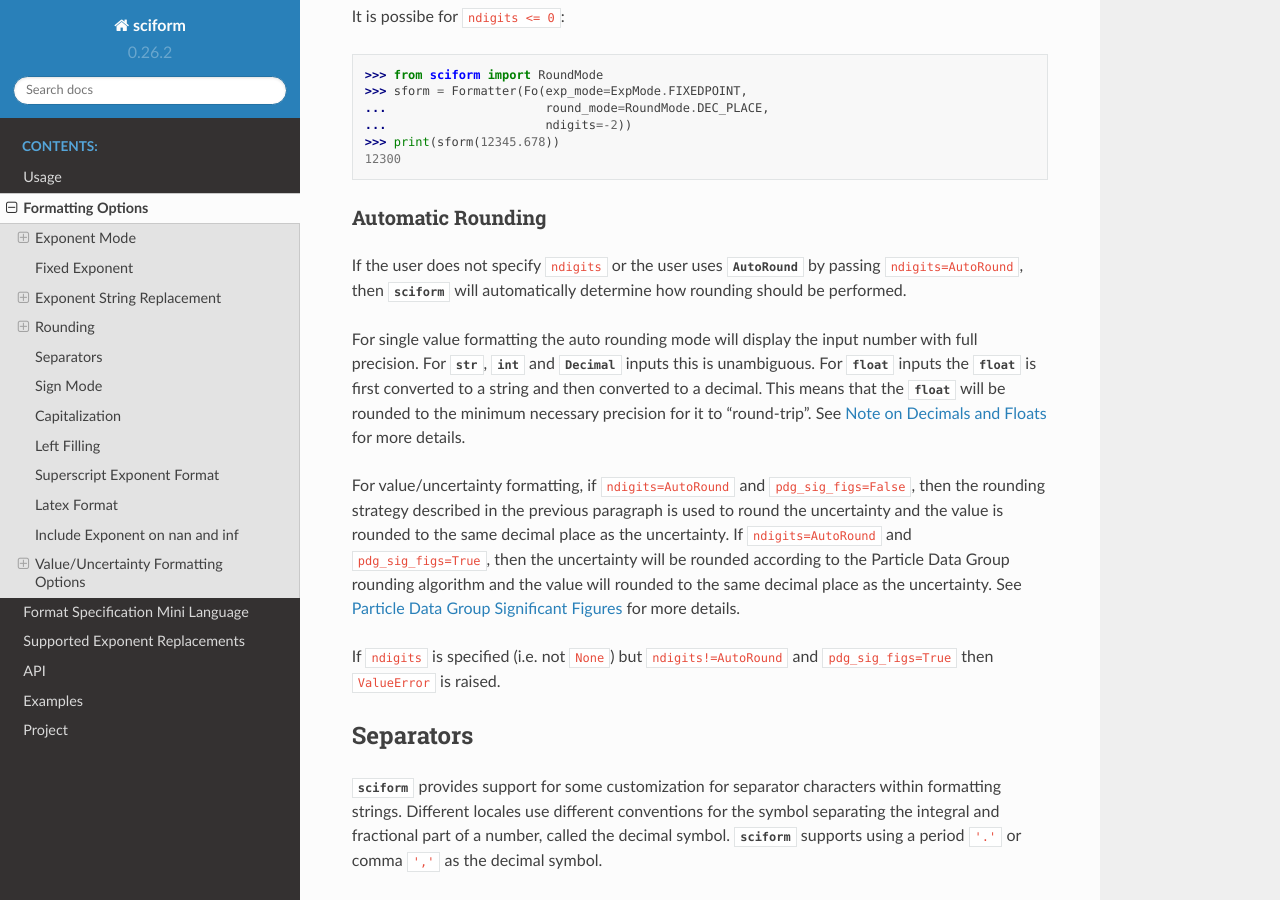
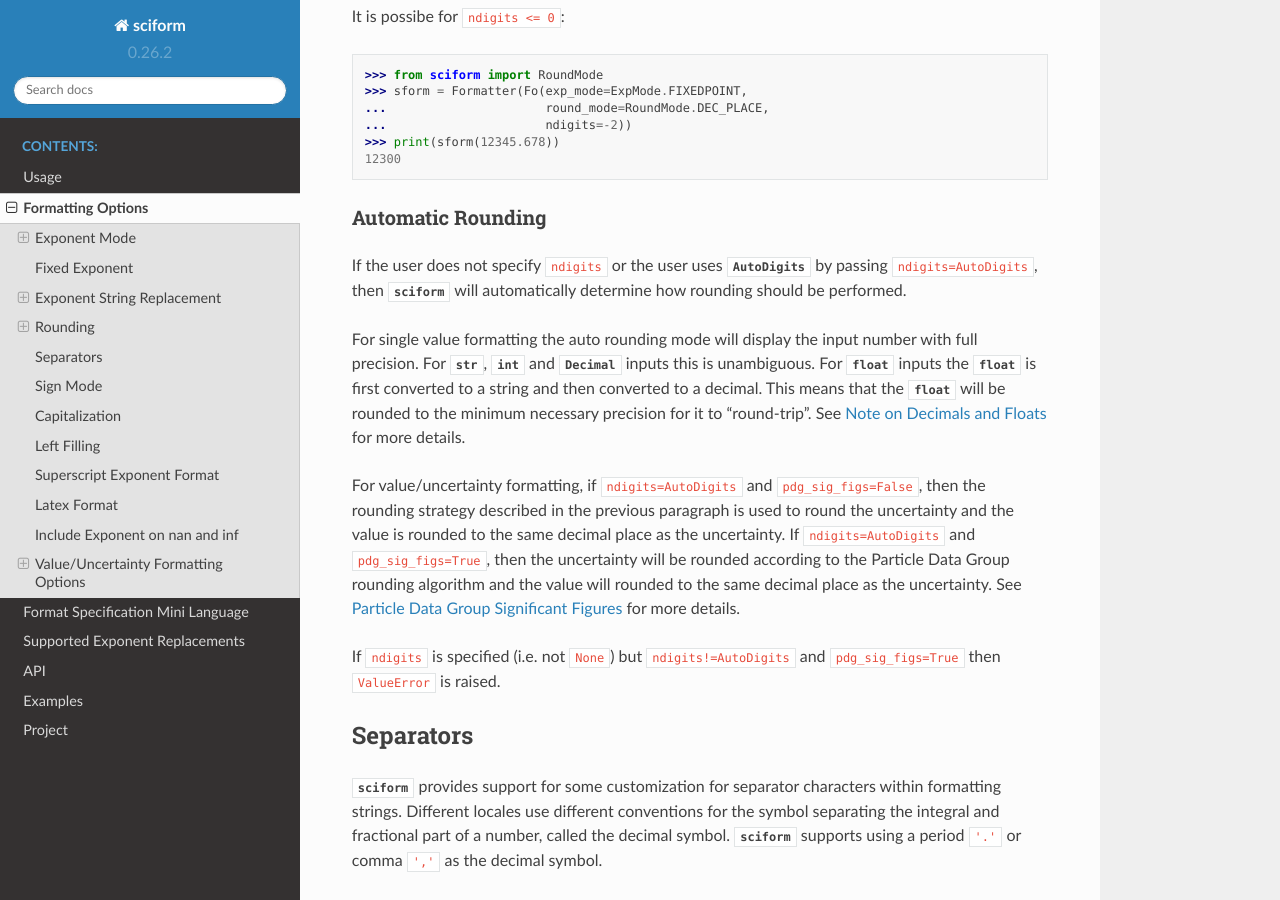
Before and after one commit to jagerber48/sciform, a Sphinx documentation site: the page built from docs/source/options.rst, in a window 1280 px wide and 900 px high, scrolled down 6339 px. Built offline with Sphinx 7.4.7 and the Read the Docs theme 2.0.0, drawn with Linux system fonts in a browser that asks for light colours; some of the changed text lies outside the part shown.

Commit message:
rename AutoRound to AutoDigits

```diff
--- a/docs/source/api.rst
+++ b/docs/source/api.rst
@@ -39,7 +39,7 @@ Auto Options
 
 .. autoclass:: AutoExpVal()
 
-.. autoclass:: AutoRound()
+.. autoclass:: AutoDigits()
 
 Global Configuration
 ====================
--- a/docs/source/options.rst
+++ b/docs/source/options.rst
@@ -295,7 +295,7 @@ If the user does not specify the number of significant digits or the
 digits place to which to round, then the decimal numbers are displayed
 with full precision.
 To explicitly request this behavior, the user may use the
-:class:`AutoRound` sentinel by passing ``ndigits=AutoRound``.
+:class:`AutoDigits` sentinel by passing ``ndigits=AutoDigits``.
 This is the default value in the global configuration.
 
 Note that surprising behavior may be observed if using :class:`float`
@@ -367,7 +367,7 @@ Automatic Rounding
 ------------------
 
 If the user does not specify ``ndigits`` or the user uses
-:class:`AutoRound` by passing ``ndigits=AutoRound``, then :mod:`sciform`
+:class:`AutoDigits` by passing ``ndigits=AutoDigits``, then :mod:`sciform`
 will automatically determine how rounding should be performed.
 
 For single value formatting the auto rounding mode will display the
@@ -380,17 +380,17 @@ This means that the :class:`float` will be rounded to the minimum
 necessary precision for it to "round-trip".
 See :ref:`dec_and_float` for more details.
 
-For value/uncertainty formatting, if ``ndigits=AutoRound`` and
+For value/uncertainty formatting, if ``ndigits=AutoDigits`` and
 ``pdg_sig_figs=False``, then the rounding strategy described in the
 previous paragraph is used to round the uncertainty and the value is
 rounded to the same decimal place as the uncertainty.
-If ``ndigits=AutoRound`` and ``pdg_sig_figs=True``, then the uncertainty
+If ``ndigits=AutoDigits`` and ``pdg_sig_figs=True``, then the uncertainty
 will be rounded according to the Particle Data Group rounding algorithm
 and the value will rounded to the same decimal place as the uncertainty.
 See :ref:`pdg_sig_figs` for more details.
 
 If ``ndigits`` is specified (i.e. not ``None``) but
-``ndigits!=AutoRound`` and ``pdg_sig_figs=True`` then ``ValueError``
+``ndigits!=AutoDigits`` and ``pdg_sig_figs=True`` then ``ValueError``
 is raised.
 
 Separators
@@ -617,11 +617,11 @@ The algorithm is as follows.
 
 :mod:`sciform` provides the ability to use this algorithm when
 formatting value/uncertainty pairs by using significant figure rounding
-mode with :class:`AutoRound` precision and the ``pdg_sig_figs`` flag.
+mode with :class:`AutoDigits` precision and the ``pdg_sig_figs`` flag.
 
->>> from sciform import AutoRound
+>>> from sciform import AutoDigits
 >>> sform = Formatter(Fo(round_mode=RoundMode.SIG_FIG,
-...                      ndigits=AutoRound,
+...                      ndigits=AutoDigits,
 ...                      pdg_sig_figs=True))
 >>> print(sform(1, 0.0123))
 1.000 +/- 0.012
@@ -631,7 +631,7 @@ mode with :class:`AutoRound` precision and the ``pdg_sig_figs`` flag.
 1.00 +/- 0.10
 
 If ``ndigits`` is specified (i.e. not ``None``) but
-``ndigits!=AutoRound`` with ``pdg_sig_figs=True`` then ``ValueError`` is
+``ndigits!=AutoDigits`` with ``pdg_sig_figs=True`` then ``ValueError`` is
 raised.
 
 Plus Minus Symbol Formatting
--- a/docs/source/usage.rst
+++ b/docs/source/usage.rst
@@ -145,7 +145,7 @@ package default settings):
 {'exp_mode': <ExpMode.FIXEDPOINT: 'fixed_point'>,
  'exp_val': <class 'sciform.modes.AutoExpVal'>,
  'round_mode': <RoundMode.SIG_FIG: 'sig_fig'>,
- 'ndigits': <class 'sciform.modes.AutoRound'>,
+ 'ndigits': <class 'sciform.modes.AutoDigits'>,
  'upper_separator': <GroupingSeparator.NONE: 'no_grouping'>,
  'decimal_separator': <GroupingSeparator.POINT: 'point'>,
  'lower_separator': <GroupingSeparator.NONE: 'no_grouping'>,
--- a/src/sciform/__init__.py
+++ b/src/sciform/__init__.py
@@ -11,7 +11,7 @@ from sciform.format_options import (
     print_global_defaults, GlobalDefaultsContext)
 
 from sciform.modes import (FillMode, SignMode, GroupingSeparator, RoundMode,
-                           ExpMode, AutoExpVal, AutoRound)
+                           ExpMode, AutoExpVal, AutoDigits)
 
 __all__ = ['__version__', 'FormatOptions', 'Formatter', 'SciNum', 'SciNumUnc',
            'set_global_defaults', 'reset_global_defaults',
@@ -20,4 +20,4 @@ __all__ = ['__version__', 'FormatOptions', 'Formatter', 'SciNum', 'SciNumUnc',
            'global_reset_iec_prefixes', 'global_reset_parts_per_forms',
            'print_global_defaults', 'GlobalDefaultsContext', 'FillMode',
            'SignMode', 'GroupingSeparator', 'RoundMode', 'ExpMode',
-           'AutoExpVal', 'AutoRound']
+           'AutoExpVal', 'AutoDigits']
```
Also changed, not shown: 4 other files.
